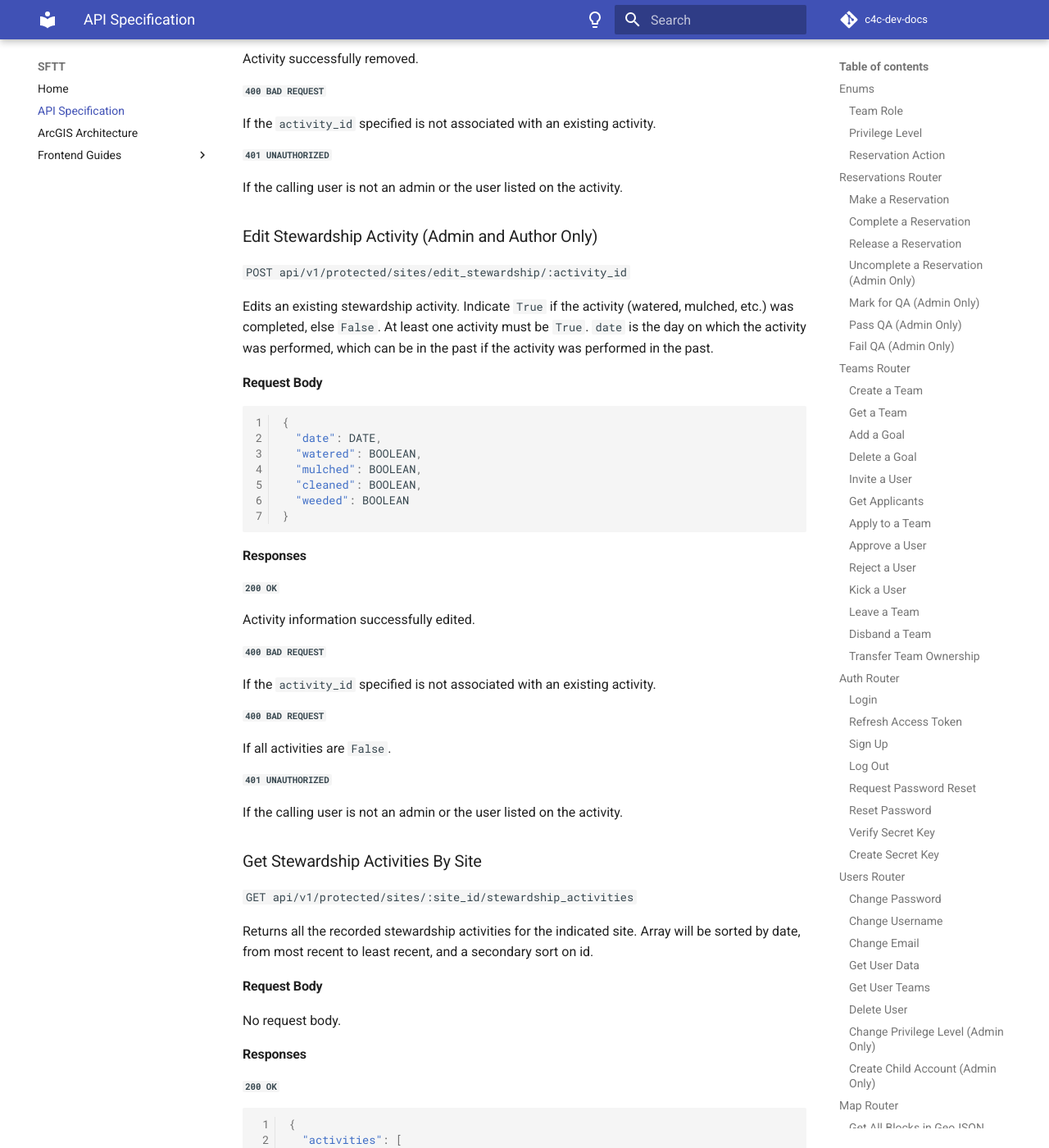
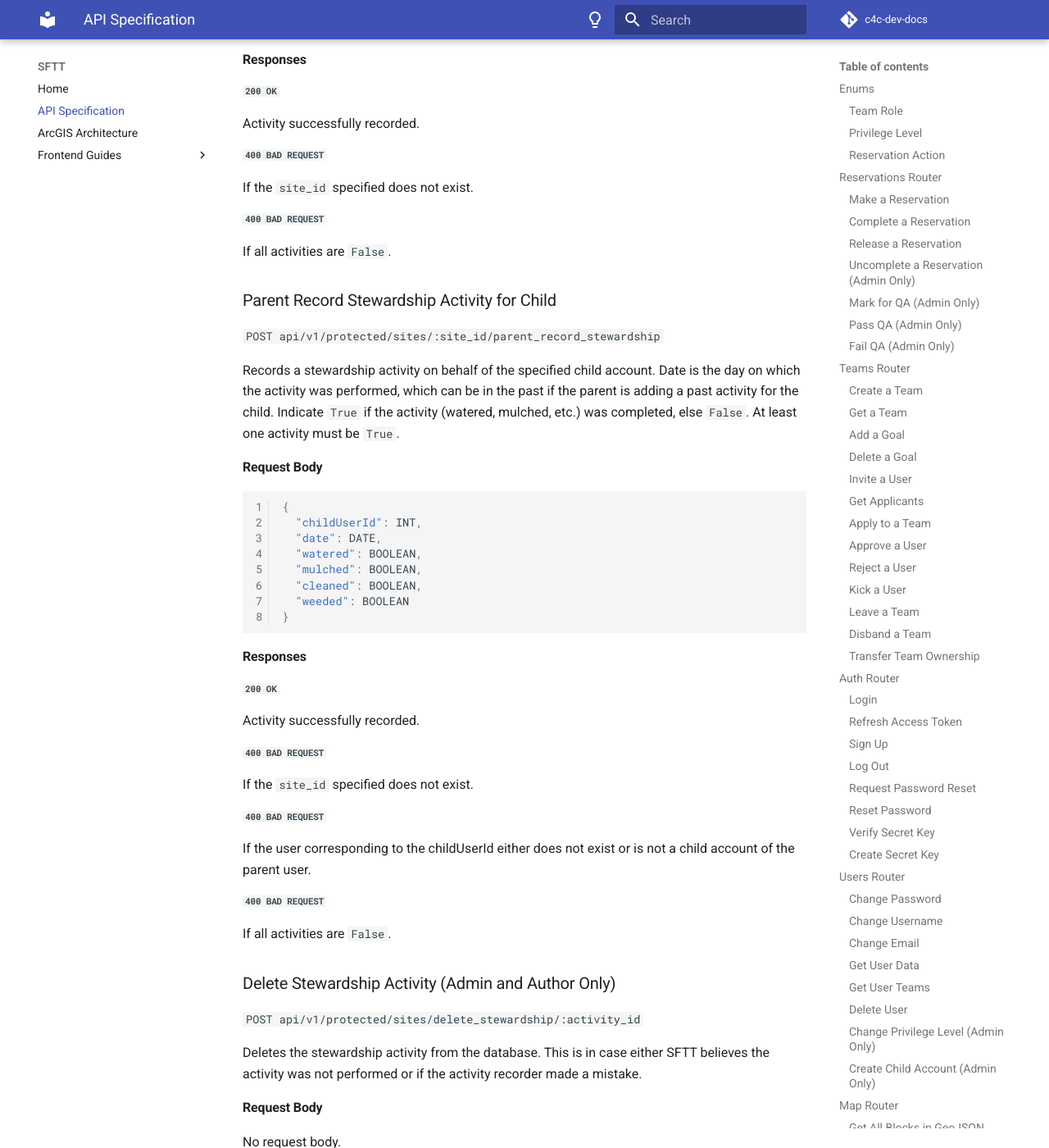
Before and after one commit to Code-4-Community/c4c-dev-docs, an MkDocs documentation site: the page built from docs/sftt/sftt-api-spec.md, in a window 1280 px wide and 1400 px high, scrolled down 48163 px. Shown: the whole window at 82% size. Built offline with MkDocs 1.6.1 and Material for MkDocs 9.7.7, drawn with Linux system fonts in a browser that asks for light colours; comment, search, counter and statistics services are not loaded; some of the changed text lies outside the part shown.

Commit message:
Add back documentation for parent/child account functionality

````diff
--- a/docs/sftt/sftt-api-spec.md
+++ b/docs/sftt/sftt-api-spec.md
@@ -2073,6 +2073,34 @@
 
 If the `site_id` specified does not exist or is already adopted.
 
+### Parent Adopt a Site for Child
+
+`POST api/v1/protected/sites/:site_id/parent_adopt`
+
+Adopt the given site on behalf of a specified child account. Creates a record in the adopted sites table linking the child user and the site.
+
+#### Request Body
+
+```json
+{
+  "childUserId": INT
+}
+```
+
+#### Responses
+
+##### `200 OK`
+
+Site successfully marked as adopted.
+
+##### `400 BAD REQUEST`
+
+If the `site_id` specified does not exist or is already adopted.
+
+##### `400 BAD REQUEST`
+
+If the user corresponding to the childUserId either does not exist or is not a child account of the parent user.
+
 ### Remove Site as Adopted
 
 `POST api/v1/protected/sites/:site_id/unadopt`
@@ -2175,6 +2203,43 @@
 ##### `400 BAD REQUEST`
 
 If the `site_id` specified does not exist.
+
+##### `400 BAD REQUEST`
+
+If all activities are `False`.
+
+### Parent Record Stewardship Activity for Child
+
+`POST api/v1/protected/sites/:site_id/parent_record_stewardship`
+
+Records a stewardship activity on behalf of the specified child account. Date is the day on which the activity was performed, which can be in the past if the parent is adding a past activity for the child. Indicate `True` if the activity (watered, mulched, etc.) was completed, else `False`.  At least one activity must be `True`.
+
+#### Request Body
+
+```json
+{
+  "childUserId": INT,
+  "date": DATE,
+  "watered": BOOLEAN,
+  "mulched": BOOLEAN,
+  "cleaned": BOOLEAN,
+  "weeded": BOOLEAN
+}
+```
+
+#### Responses
+
+##### `200 OK`
+
+Activity successfully recorded.
+
+##### `400 BAD REQUEST`
+
+If the `site_id` specified does not exist.
+
+##### `400 BAD REQUEST`
+
+If the user corresponding to the childUserId either does not exist or is not a child account of the parent user.
 
 ##### `400 BAD REQUEST`
 
````
